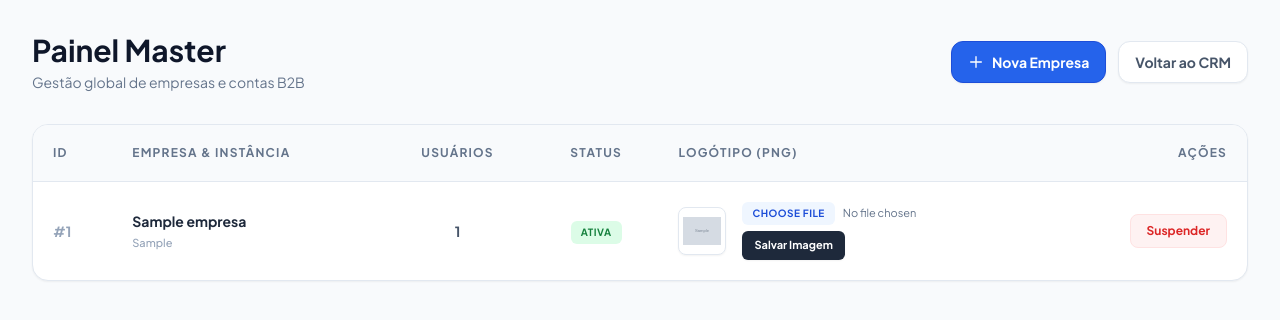
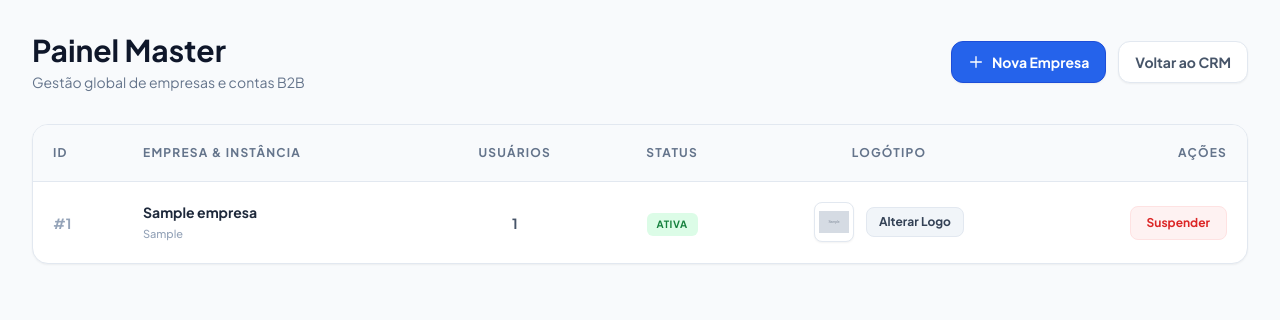
Before and after one commit to PyPedro/crm, a Flask app: page /optmiza-master in a window 1280 px wide. Shown: the top 320 px of the page. Run offline with Flask 3, Linux system fonts and the light colour scheme; a user stored in the database is signed in; tables that the repository leaves empty hold one stand-in row (values such as "Sample post"); grey boxes marked "Sample" are stand-in pictures; some libraries are stand-ins or nearby versions.

Commit message:
Enhance modals for logo upload and new company
Updated modal functionality for logo upload and company addition. Adjusted layout and styling for better user experience.

```diff
--- a/app/templates/master.html
+++ b/app/templates/master.html
@@ -17,7 +17,7 @@
                 <p class="text-slate-500 text-sm mt-1">Gestão global de empresas e contas B2B</p>
             </div>
             <div class="flex items-center gap-3">
-                <!-- Botão que abre o Modal -->
+                <!-- Botão que abre o Modal Nova Empresa -->
                 <button onclick="document.getElementById('modal-nova-empresa').classList.remove('hidden')" class="bg-blue-600 border border-blue-700 text-white px-4 py-2.5 rounded-xl text-sm font-bold hover:bg-blue-700 transition-all shadow-sm flex items-center gap-2">
                     <svg class="w-4 h-4" fill="none" stroke="currentColor" viewBox="0 0 24 24"><path stroke-linecap="round" stroke-linejoin="round" stroke-width="2" d="M12 4v16m8-8H4"></path></svg>
                     Nova Empresa
@@ -51,7 +51,7 @@
                             <th class="p-5 font-bold">Empresa & Instância</th>
                             <th class="p-5 font-bold text-center">Usuários</th>
                             <th class="p-5 font-bold text-center">Status</th>
-                            <th class="p-5 font-bold">Logótipo (PNG)</th>
+                            <th class="p-5 font-bold text-center">Logótipo</th>
                             <th class="p-5 font-bold text-right">Ações</th>
                         </tr>
                     </thead>
@@ -75,29 +75,28 @@
                                     <span class="inline-flex items-center px-2.5 py-1 rounded-md text-[10px] font-bold uppercase tracking-wider bg-slate-100 text-slate-500">Inativa</span>
                                 {% endif %}
                             </td>
-                            <td class="p-5">
-                                <div class="flex items-center gap-4">
+
+                            <!-- COLUNA DO LOGÓTIPO LIMPA COM BOTÃO DE MODAL -->
+                            <td class="p-5 text-center">
+                                <div class="inline-flex items-center gap-3">
                                     {% if empresa.logo_b64 %}
-                                        <div class="h-12 w-12 flex-shrink-0 bg-white border border-slate-200 rounded-lg flex items-center justify-center overflow-hidden shadow-sm p-1">
+                                        <div class="h-10 w-10 flex-shrink-0 bg-white border border-slate-200 rounded-lg flex items-center justify-center overflow-hidden shadow-sm p-1">
                                             <img src="{{ empresa.logo_b64 }}" alt="Logo" class="h-full w-full object-contain">
                                         </div>
                                     {% else %}
-                                        <div class="h-12 w-12 flex-shrink-0 bg-slate-50 border border-dashed border-slate-300 rounded-lg flex items-center justify-center text-slate-400 text-[10px] font-semibold">
+                                        <div class="h-10 w-10 flex-shrink-0 bg-slate-50 border border-dashed border-slate-300 rounded-lg flex items-center justify-center text-slate-400 text-[9px] font-semibold">
                                             Vazio
                                         </div>
                                     {% endif %}
 
-                                    <form action="{{ url_for('main.upload_logo_empresa', id=empresa.id) }}" method="POST" enctype="multipart/form-data" class="flex flex-col gap-1.5">
-                                        <input type="file" name="logo" accept=".png" required
-                                               class="w-48 text-[11px] text-slate-500 file:cursor-pointer file:mr-2 file:py-1 file:px-2.5 file:rounded-md file:border-0 file:text-[10px] file:font-bold file:uppercase file:tracking-wider file:bg-blue-50 file:text-blue-700 hover:file:bg-blue-100 transition-all cursor-pointer">
-                                        <button type="submit" class="self-start bg-slate-800 hover:bg-slate-700 text-white text-[11px] font-bold py-1.5 px-3 rounded-md transition-colors shadow-sm">
-                                            Salvar Imagem
-                                        </button>
-                                    </form>
+                                    <button onclick="abrirModalLogo('{{ empresa.id }}', '{{ empresa.nome }}')" class="bg-slate-100 hover:bg-slate-200 text-slate-700 text-xs font-bold py-1.5 px-3 rounded-lg transition-colors border border-slate-200">
+                                        Alterar Logo
+                                    </button>
                                 </div>
                             </td>
+
                             <td class="p-5 text-right">
-                                <form action="{{ url_for('main.toggle_empresa', id=empresa.id) }}" method="POST">
+                                <form action="{{ url_for('main.toggle_empresa', id=empresa.id) }}" method="POST" class="inline">
                                     <input type="hidden" name="csrf_token" value="{{ csrf_token }}">
                                     {% if empresa.is_ativa %}
                                         <button type="submit" class="text-xs font-bold text-red-600 hover:text-red-700 bg-red-50 hover:bg-red-100 border border-red-100 px-4 py-2 rounded-lg transition-colors">
@@ -122,6 +121,29 @@
         </div>
     </div>
 
+    <!-- MODAL: Alterar Logótipo -->
+    <div id="modal-logo" class="hidden fixed inset-0 z-50 bg-slate-900/40 backdrop-blur-sm flex items-center justify-center p-4">
+        <div class="bg-white rounded-2xl shadow-2xl w-full max-w-sm overflow-hidden">
+            <div class="px-6 py-4 border-b border-slate-100 flex justify-between items-center bg-slate-50">
+                <h3 class="font-bold text-slate-800 text-sm" id="modal-logo-titulo">Atualizar Logótipo</h3>
+                <button onclick="fecharModalLogo()" class="text-slate-400 hover:text-slate-600 text-2xl leading-none">&times;</button>
+            </div>
+
+            <form id="form-upload-logo" method="POST" enctype="multipart/form-data" class="p-6 space-y-4">
+                <div>
+                    <label class="block text-xs font-bold text-slate-500 mb-2 uppercase tracking-wider">Selecione o ficheiro PNG</label>
+                    <input type="file" name="logo" accept=".png" required class="w-full text-xs text-slate-500 file:cursor-pointer file:mr-2 file:py-2 file:px-3 file:rounded-lg file:border-0 file:text-xs file:font-bold file:bg-blue-50 file:text-blue-700 hover:file:bg-blue-100 transition-all border border-slate-200 rounded-xl p-2 bg-slate-50">
+                </div>
+
+                <div class="pt-2">
+                    <button type="submit" class="w-full bg-slate-900 hover:bg-slate-800 text-white font-bold py-3 rounded-xl transition-all shadow-sm text-sm">
+                        Salvar Logótipo
+                    </button>
+                </div>
+            </form>
+        </div>
+    </div>
+
     <!-- MODAL: Nova Empresa -->
     <div id="modal-nova-empresa" class="hidden fixed inset-0 z-50 bg-slate-900/40 backdrop-blur-sm flex items-center justify-center p-4">
         <div class="bg-white rounded-2xl shadow-2xl w-full max-w-md overflow-hidden">
@@ -131,7 +153,6 @@
             </div>
 
             <form action="{{ url_for('main.admin_nova_empresa') }}" method="POST" class="p-6 space-y-4">
-                <!-- Usamos o mesmo token gerado pela view master -->
                 <input type="hidden" name="csrf_token" value="{{ csrf_token }}">
 
                 <div>
@@ -157,5 +178,22 @@
             </form>
         </div>
     </div>
+
+    <!-- SCRIPT DO MODAL DE LOGO -->
+    <script>
+        function abrirModalLogo(empresaId, nomeEmpresa) {
+            const modal = document.getElementById('modal-logo');
+            const form = document.getElementById('form-upload-logo');
+            const titulo = document.getElementById('modal-logo-titulo');
+
+            titulo.textContent = `Logótipo: ${nomeEmpresa}`;
+            form.action = `/optmiza-master/empresa/${empresaId}/logo`;
+            modal.classList.remove('hidden');
+        }
+
+        function fecharModalLogo() {
+            document.getElementById('modal-logo').classList.add('hidden');
+        }
+    </script>
 </body>
 </html>
```
